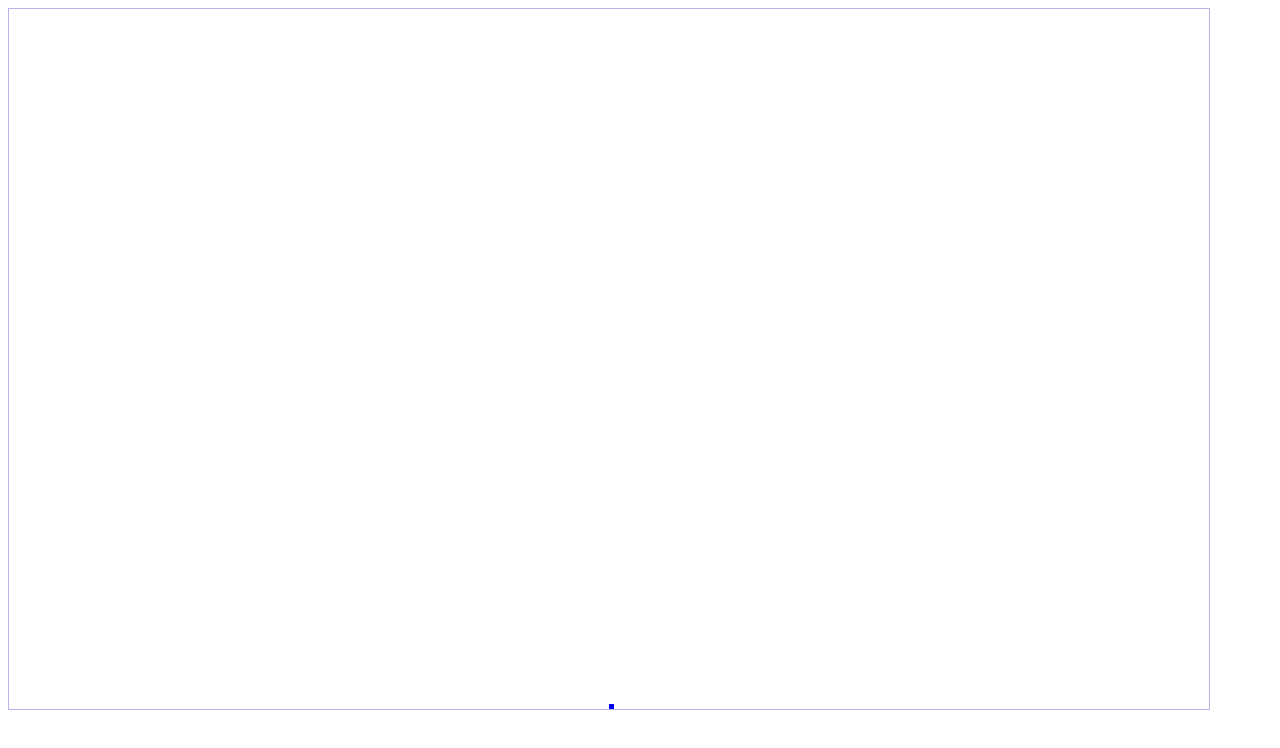
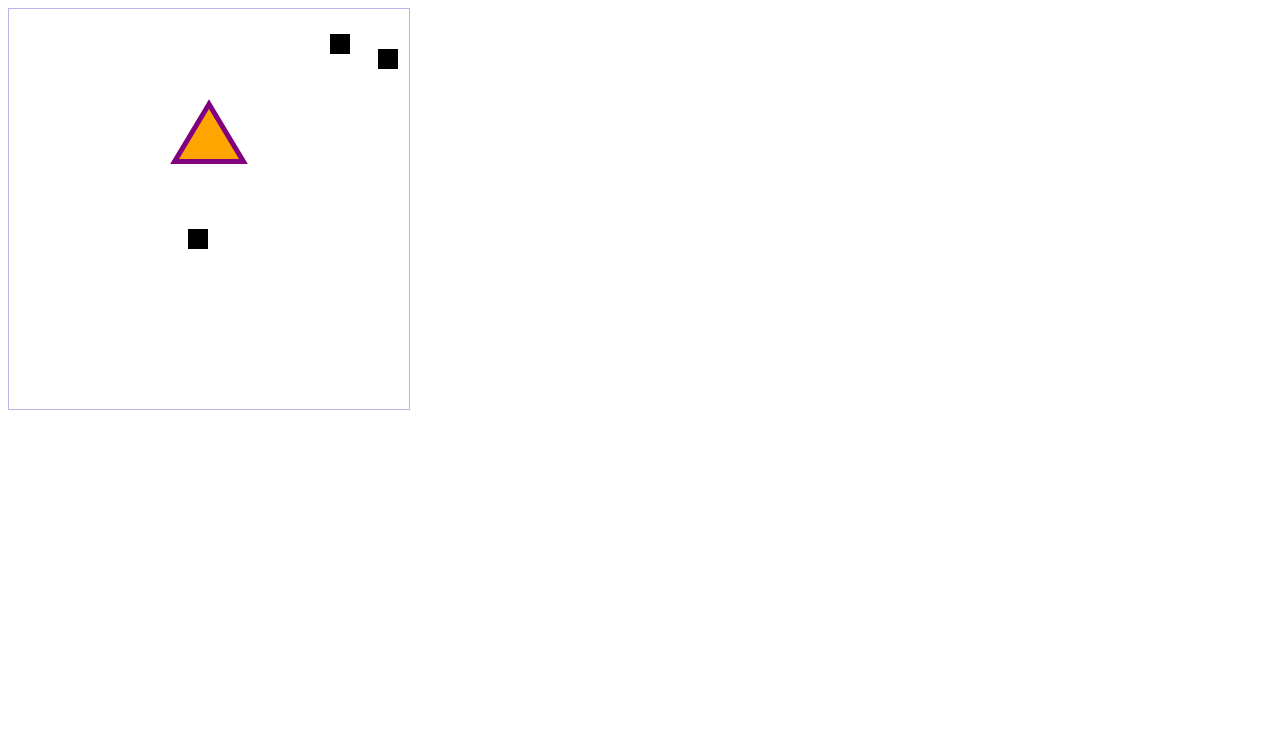
Before and after one commit to dekasaid/SoftwareA2, a plain HTML site: page index.html in a window 1280 px wide. Drawn offline with Linux system fonts and the light colour scheme.

Commit message:
added player and enimies attributes

```diff
--- a/game2D.js
+++ b/game2D.js
@@ -1,45 +1,78 @@
-
-    can = document.getElementById("myCanvas"),
-    ctx = can.getContext("2d"),
-    width = "1200",
-    height = "700",
-
-    player = {
-        x : width/2,
-        y : height - 5,
-        width : 5,
-        height : 5,
-        movement : 2,
-        speedx : 0,
-        speedy : 0,
-        jump : false
-
-    },
-
-    inputKey = [];
-
-    can.width = width;
-    can.height = height;
-    setInterval(draw, 100);
 
 
-function draw()
+var canvas = document.getElementById("myCanvas");
+var ctx = canvas.getContext("2d");
+
+
+function Player()
 {
-    //drawing the player
-    ctx.clearRect(0,0,width,height);
-    ctx.fillStyle ="blue";
-    ctx.fillRect(player.x, player.y, player.width, player.height);
+    //drawing out the player
+    ctx.beginPath();
+    ctx.moveTo(200,100);
+    ctx.lineTo(170,150);
+    ctx.lineTo(230, 150);
+    ctx.closePath();
+    ctx.lineWidth = 10;
+    ctx.strokeStyle = "purple";
+    ctx.stroke();
+
+    ctx.fillStyle = "orange";
+    ctx.fill();
 
 }
 
-window.addEventListener("load", function()
+
+function Enemy(x, y)
 {
-    draw();
-});
-document.body.addEventListener("keydown", function(event){
-    inputKey[event.keyCode] = true;
-});
+    this.x = x;
+    this.y = y;
+    this.width = 20;
+    this.height = 20;
+    this.direction = +1;
+}
 
-document.body.addEventListener("keyup", function(event){
-    inputKey[event.keyCode] = false;
-});
+Enemy.prototype.draw = function()
+{
+    ctx.fillStyle = "black";
+    ctx.fillRect(this.x, this.y, this.width, this.height);
+
+};
+
+Enemy.prototype.update = function(){
+
+    this.x = this.x + this.direction;
+    if(this.x <=0 || this.x + this.width >= canvas.width)
+    {
+        this.direction *= -1;
+    }
+};
+
+
+
+
+
+var block = new Enemy(20, 25);
+var block1 = new Enemy(90, 40);
+var block2 = new Enemy(280, 220);
+
+function canvasUpdate()
+{
+
+ctx.fillStyle = "white";
+ctx.fillRect(0, 0, canvas.width, canvas.height);
+
+
+block.update();
+block.draw();
+
+block1.update();
+block1.draw();
+
+block2.update()
+block2.draw();
+
+Player();
+window.requestAnimationFrame(canvasUpdate);
+}
+
+canvasUpdate();
--- a/index.html
+++ b/index.html
@@ -6,7 +6,7 @@
     </head>
     <body>
         <!--Filling the Canvas-->
-    <canvas id = "myCanvas" style ="border:1px solid #b6b6eb"></canvas>
+    <canvas id = "myCanvas" width="400" height="400" style ="border:1px solid #b6b6eb"></canvas>
          <!--JavaScript-->
     <script src="game2D.js">
         var can;
```
